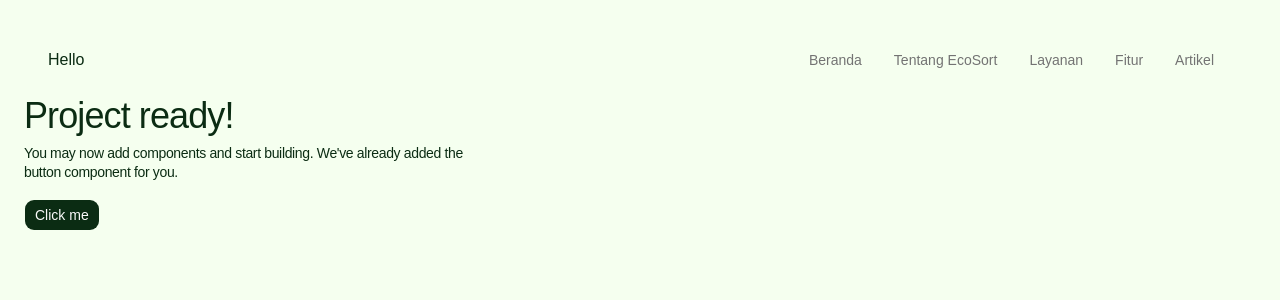
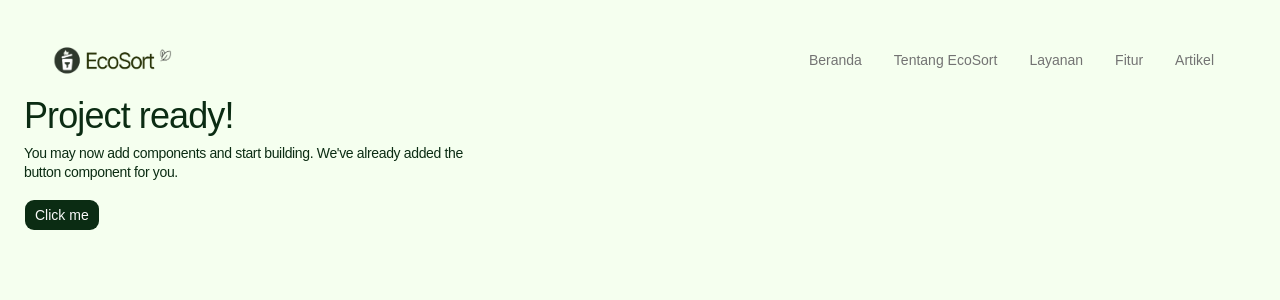
Before and after one commit to dapaalpinnn/ecosort-app, a React (Vite) app: page / in a window 1280 px wide. Shown: the top 300 px of the page. Built offline with nearby package versions, Linux system fonts and the light colour scheme.

Commit message:
feat: add logo asset to navigation

```diff
--- a/src/components/layout/navbar/index.tsx
+++ b/src/components/layout/navbar/index.tsx
@@ -11,6 +11,7 @@ import { TextAlignJustify, X, ArrowUpRight } from "lucide-react"
 import { AnimatePresence, motion } from "motion/react"
 import { useCallback, useEffect, useState } from "react"
 import { navigationData } from "@/components/layout/navbar/utils"
+import ecosortImage from "@/assets/brand/ecosort.png"
 
 const Navbar = () => {
   const [sticky, setSticky] = useState(false)
@@ -51,7 +52,9 @@ const Navbar = () => {
                 : "border-transparent bg-transparent"
             )}
           >
-            <a href="#">Hello</a>
+            <a href="#">
+              <img src={ecosortImage} alt="EcoSort" className="w-32" />
+            </a>
 
             <NavigationMenu className="rounded-full p-0.5 max-lg:hidden">
               <NavigationMenuList className="flex gap-0">
```
Also changed, not shown: src/assets/brand/ecosort.png (added).
